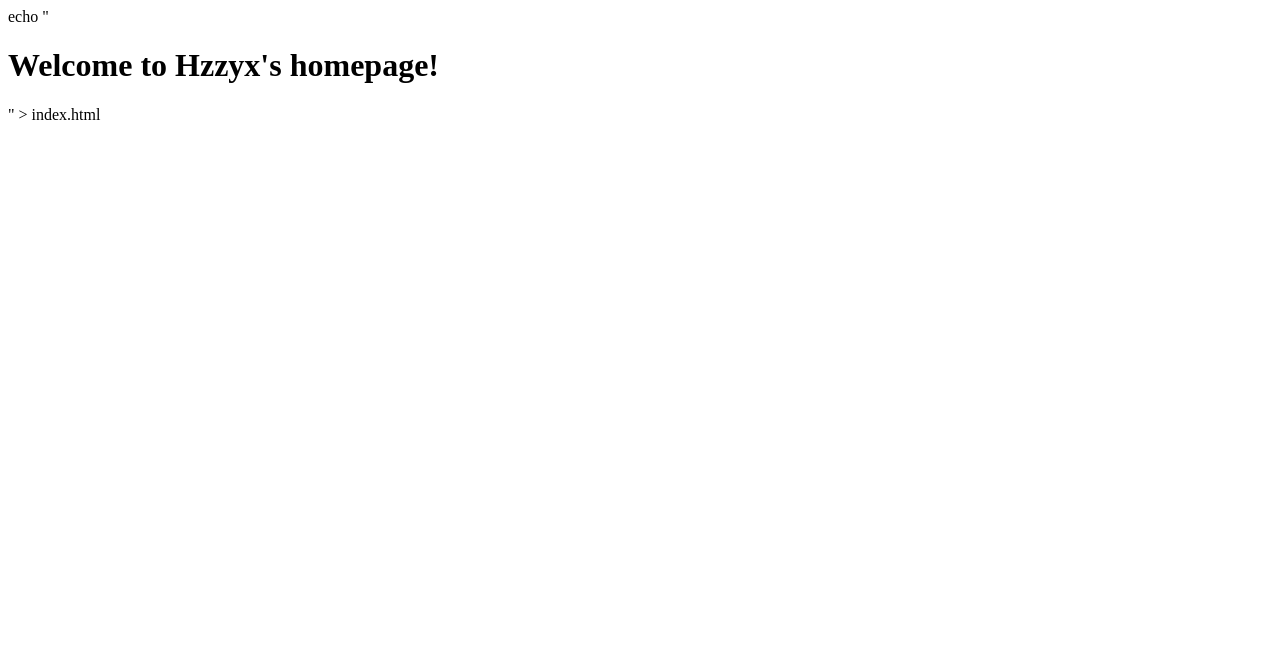
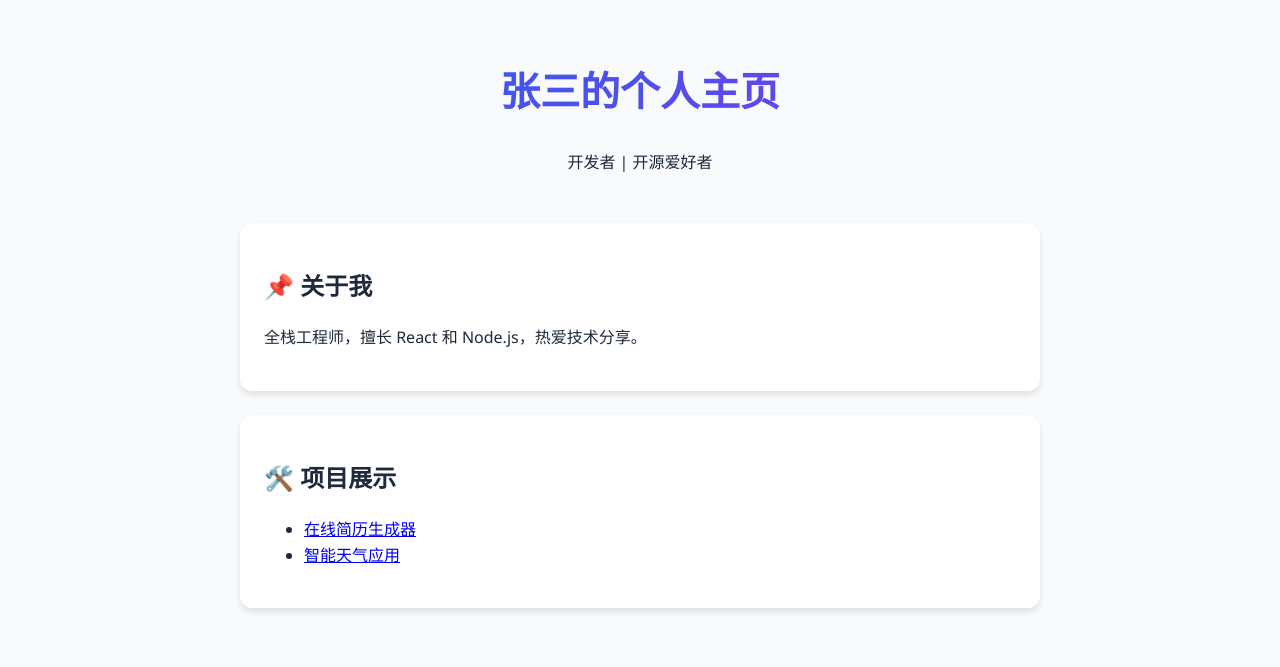
Before and after one commit to Hzzyx/Hzzyx.github.io, a plain HTML site: page index.html in a window 1280 px wide. Drawn offline with Linux system fonts and the light colour scheme.

Commit message:
Update index.html

```diff
--- a/index.html
+++ b/index.html
@@ -1,9 +1,64 @@
-echo "<!DOCTYPE html>
-<html>
+<!DOCTYPE html>
+<html lang="zh-CN">
 <head>
-    <title>My Homepage</title>
+    <meta charset="UTF-8">
+    <meta name="viewport" content="width=device-width, initial-scale=1.0">
+    <title>我的个人主页</title>
+    <style>
+        :root {
+            --primary: #2563eb;
+            --dark: #1e293b;
+        }
+        body {
+            font-family: 'Segoe UI', system-ui, sans-serif;
+            line-height: 1.6;
+            max-width: 800px;
+            margin: 0 auto;
+            padding: 2rem;
+            color: var(--dark);
+            background: #f8fafc;
+        }
+        header {
+            text-align: center;
+            margin-bottom: 3rem;
+        }
+        h1 {
+            color: var(--primary);
+            font-size: 2.5rem;
+            background: linear-gradient(90deg, #2563eb, #7c3aed);
+            -webkit-background-clip: text;
+            -webkit-text-fill-color: transparent;
+        }
+        .card {
+            background: white;
+            padding: 1.5rem;
+            border-radius: 12px;
+            box-shadow: 0 4px 6px rgba(0,0,0,0.1);
+            margin-bottom: 1.5rem;
+            transition: transform 0.2s;
+        }
+        .card:hover {
+            transform: translateY(-4px);
+        }
+    </style>
 </head>
 <body>
-    <h1>Welcome to Hzzyx's homepage!</h1>
+    <header>
+        <h1>张三的个人主页</h1>
+        <p>开发者 | 开源爱好者</p>
+    </header>
+
+    <div class="card">
+        <h2>📌 关于我</h2>
+        <p>全栈工程师，擅长 React 和 Node.js，热爱技术分享。</p>
+    </div>
+
+    <div class="card">
+        <h2>🛠️ 项目展示</h2>
+        <ul>
+            <li><a href="#">在线简历生成器</a></li>
+            <li><a href="#">智能天气应用</a></li>
+        </ul>
+    </div>
 </body>
-</html>" > index.html
+</html>
```
